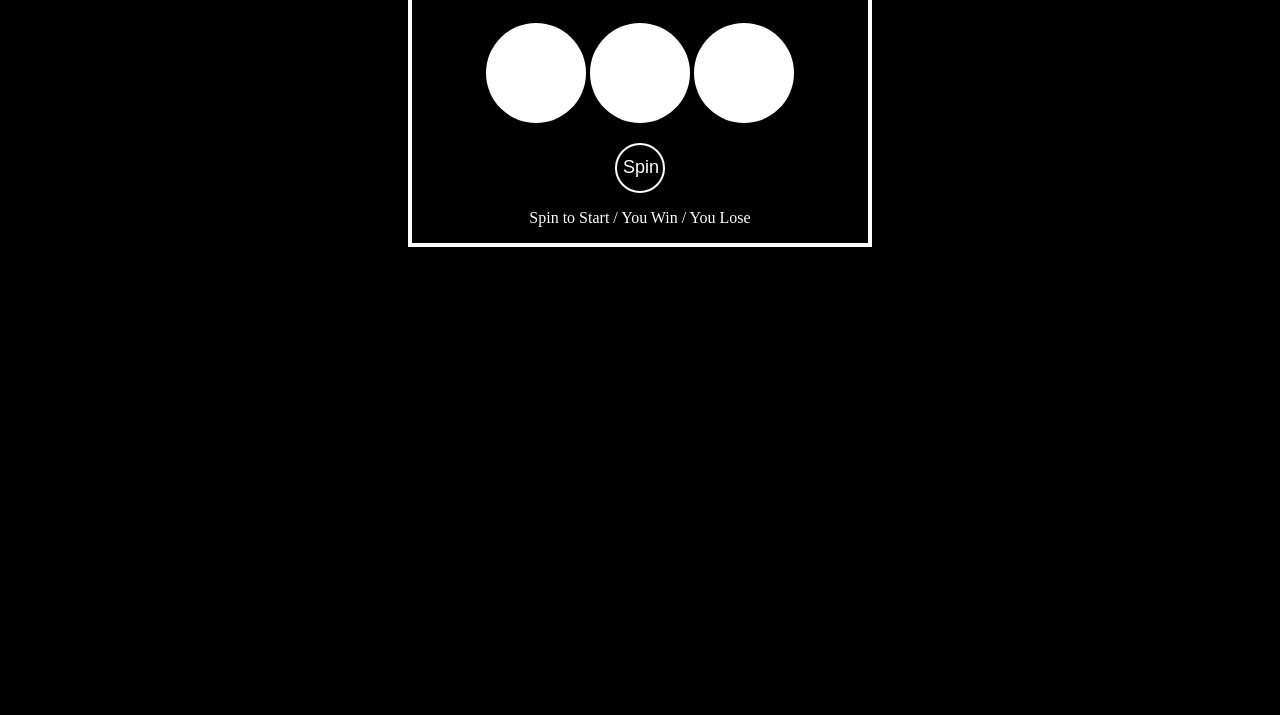
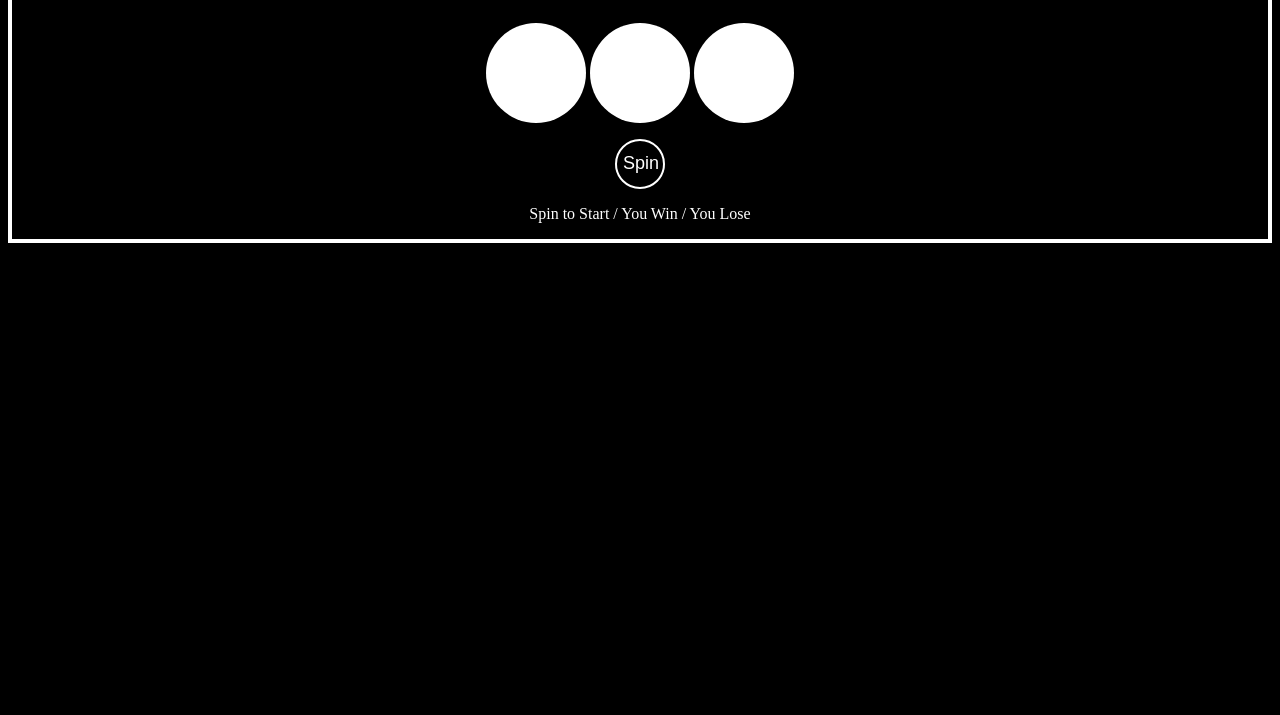
Before and after one commit to jcjv94/Slot-Machine, a plain HTML site: page index.html in a window 1280 px wide. Shown: the part 85-800 px from the top of the page. Drawn offline with nearby package versions, Linux system fonts and the light colour scheme.

Commit message:
slowly add jslogic

```diff
--- a/css/slotmachine.css
+++ b/css/slotmachine.css
@@ -6,7 +6,7 @@ body{
     text-align: center;
     border: 4px solid white;
     color: white;
-    margin: auto 400px;
+    /* margin: auto 400px; */
 }
 
 button{
--- a/js/main.js
+++ b/js/main.js
@@ -1,4 +1,23 @@
 // create slots- slot1, slot2, slot3
+let slot1 = ["star","jackpot","cherry","orange"]
+let slot2 = ["star","jackpot","cherry","orange"]
+let slot3 = ["star","jackpot","cherry","orange"]
+
+// randomize slot1
+let showSlot1 = slot1[Math.floor(Math.random()* slot1.length)];
+// console.log(showSlot1)
+
+document.getElementById('slt1').innerText = showSlot1
+
+// randomize slot 2
+let showSlot2 = slot2[Math.floor(Math.random()* slot2.length)];
+// console.log(showSlot2)
+document.getElementById('slt2').innerText = showSlot2
+
+// randomize slot3
+let showSlot3 = slot3[Math.floor(Math.random()* slot3.length)];
+// console.log(showSlot3)
+document.getElementById('slt3').innerText = showSlot3
 
 
 // initialize null- empty slots, no one has pushed the button (or lever)
@@ -14,3 +33,38 @@
 // if you get 3 of the same picture player wins- possibly add audio when a player hits the jackpot- possibly add point system, in order o gain credits to spin again
 
 // if you don’t get 3 of the same picture, you lose. Spin again option
+
+
+// var slots;
+// var winner;
+
+// function getWinner() {
+//     if (Math.abs(slots[0] + slots[0] + slots[0]) === 3) return slots[0];
+//     if (Math.abs(slots[1] + slots[1] + slots[1]) === 3) return slots[3];
+//     if (Math.abs(slots[2] + slots[2] + slots[2]) === 3) return slots[6];
+//     if (Math.abs(slots[3] + slots[3] + slots[3]) === 3) return slots[2];
+//     if (board.includes(null)) return null;
+//     return 'T';
+//   }
+
+// var winCombos = [
+//     [0 , 0, 0]
+//     [1, 1, 1]
+//     [2, 2, 2]
+//     [3, 3, 3]
+// ];
+
+
+
+// var rotate = false;
+// var circles = document.querySelectorAll('.circle');
+// var message = document.querySelectorAll('.msg');
+
+// document.querySelectorAll('button').addEventListener('click', init);
+// document.querySelectorAll('.allSlots').addEventListener('click', spin);
+
+/*----- constants -----*/
+/*----- app's state (variables) -----*/
+/*----- cached element references -----*/
+/*----- event listeners -----*/
+/*----- functions -----*/
```
Also changed, not shown: Images/Machine images/images.jpeg (deleted), Images/Machine images/slot-machine-61-1084839.png (deleted), Images/Slot image/bulba.png (deleted), Images/Slot image/charmander.png (deleted), Images/Slot image/pikachu.jpg (deleted), Images/Slot image/squirtle.png (deleted).
